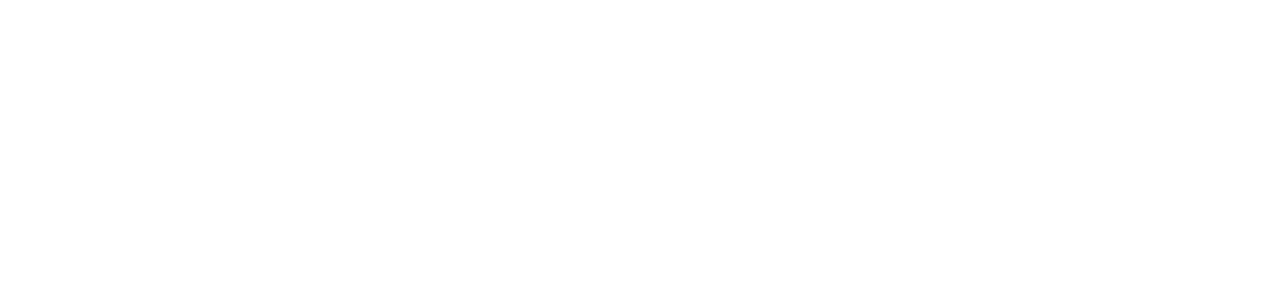
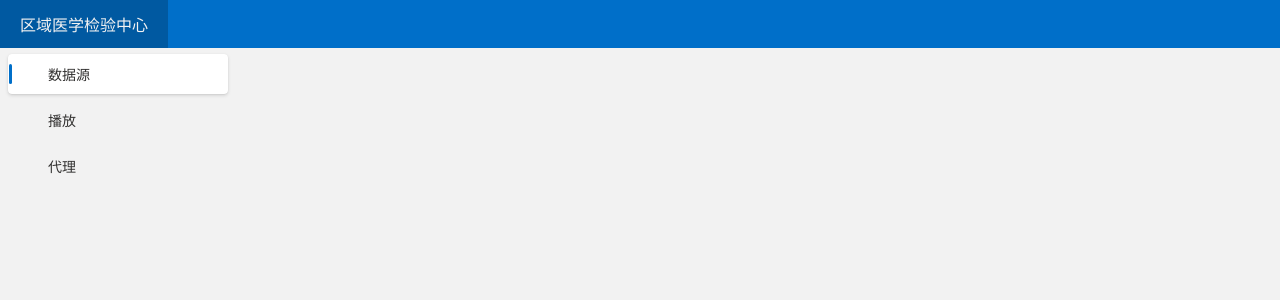
Before and after one commit to kobatomir/Narcissuss, an Angular app: page /source in a window 1280 px wide. Before the commit this address led to /. Shown: the top 300 px of the page. Built offline with nearby package versions, Linux system fonts and the light colour scheme; some icons are missing.

Commit message:
配置菜单样式

```diff
--- a/angular.json
+++ b/angular.json
@@ -31,7 +31,8 @@
               }
             ],
             "styles": [
-              "src/styles.scss"
+              "src/styles.scss",
+              "node_modules/@violets/font/FluentSystemIcons-Regular.css"
             ]
           },
           "configurations": {
--- a/src/app/app.routes.ts
+++ b/src/app/app.routes.ts
@@ -1,8 +1,9 @@
 import { Routes } from '@angular/router';
 import {FrameComponent} from '@modules/frame';
+import {pageRoutes} from '../pages';
 
 export const routes: Routes = [{
   path:'',
   component:FrameComponent,
-  children:[]
+  children:pageRoutes
 }];
--- a/src/modules/frame/index.ts
+++ b/src/modules/frame/index.ts
@@ -1,17 +1,20 @@
 import {Component} from '@angular/core';
 import {Header} from './header';
 import {RouterOutlet} from '@angular/router';
+import {NavigateView} from '@modules/navigate';
 
 @Component({
   selector: 'frame-component',
   imports: [
     Header,
-    RouterOutlet
+    RouterOutlet,
+    NavigateView
   ],
   template: `
     <div class="full">
       <frame-header />
       <div class="frame-container">
+             <navigate-view />
             <router-outlet />
       </div>
     </div>
@@ -21,6 +24,7 @@
      width: 100%;
      height: calc(100% - 2.5vw);
      overflow: hidden;
+     background-color: rgb(242, 242, 242);
    }
   `]
 })
--- /dev/null
+++ b/src/modules/navigate/NavigateInfo.ts
@@ -0,0 +1,6 @@
+export interface NavigateInfo{
+  name:string;
+  icon:string;
+  route:string;
+  children:NavigateInfo[];
+}
--- /dev/null
+++ b/src/modules/navigate/index.ts
@@ -0,0 +1,29 @@
+import {Component} from '@angular/core';
+import {NavigateItem} from '@modules/navigate/navigateItem';
+import {NavigateService} from '@modules/navigate/navigateService';
+
+@Component({
+  selector: 'navigate-view',
+  imports: [
+    NavigateItem
+  ],
+  providers:[NavigateService],
+  template: `
+    <div>
+      @for (d of data(); track $index) {
+            <navigate-item [data]="d" [level]="0" />
+          }
+    </div>
+
+  `
+})
+export class NavigateView {
+
+  data;
+
+   constructor(private service: NavigateService) {
+     this.data= service.data;
+     this.service.query();
+   }
+
+}
--- /dev/null
+++ b/src/modules/navigate/navigateItem.ts
@@ -0,0 +1,70 @@
+import {Component, Input} from '@angular/core';
+import {NavigateInfo} from '@modules/navigate/NavigateInfo';
+import {RouterLink, RouterLinkActive} from '@angular/router';
+
+@Component({
+  selector: 'navigate-item',
+  template: `
+    <div class="navigate-item transition-2 flex-align" [routerLink]="data.route" routerLinkActive="active">
+      <span class="icon flex-center" [style.margin-left.px]="level*30+10" >
+        <i class="{{data.icon}} flex-center"></i>
+      </span>
+      <span>{{ data.name }}</span>
+    </div>
+    @if (data.children.length > 0) {
+      @for (i of data.children; track $index) {
+        <navigate-item [data]="i" [level]="level+1"/>
+      }
+    }
+  `,
+  imports: [
+    RouterLink,
+    RouterLinkActive
+  ],
+  styles: [`
+    .navigate-item {
+      font-size: 14px;
+      font-weight: 400;
+      min-height: 40px;
+      color: rgb(50, 49, 48);
+      text-decoration: none;
+      cursor: pointer;
+      width: 220px;
+      margin: 6px 8px;
+      border-radius: 4px;
+      position: relative;
+
+      .icon{
+        width: 30px;
+      }
+
+      &:hover {
+        background-color: rgb(232, 232, 232);
+      }
+      &.active{
+        background-color:rgb(255,255,255) ;
+        box-shadow:  0 1.6px 3.6px 0 rgba(0, 0, 0, 0.133) ,  0 0.3px 0.9px 0 rgba(0, 0, 0, 0.11);
+        &::after{
+           content: ' ';
+           background-color: var(--main-color);
+           position: absolute;
+           height: 50%;
+           width: 3px;
+           border-radius: 1.5px;
+           left: 1px;
+        }
+        .icon{
+          color: var(--main-color);
+        }
+      }
+    }
+  `]
+})
+export class NavigateItem{
+
+  @Input()
+  data!:NavigateInfo;
+
+  @Input()
+  level:number=0;
+}
--- /dev/null
+++ b/src/modules/navigate/navigateService.ts
@@ -0,0 +1,33 @@
+import {Injectable, signal} from '@angular/core';
+import {NavigateInfo} from '@modules/navigate/NavigateInfo';
+
+@Injectable()
+export class NavigateService{
+
+  data = signal<NavigateInfo[]>([]);
+
+  query(){
+    const data: NavigateInfo[]=[
+      {
+        icon:'icon-app_recent_24',
+        name:'数据源',
+        route:'/source',
+        children:[]
+      },
+      {
+        icon:'icon-play_24',
+        name:'播放',
+        route:'/inventory',
+        children:[]
+      },
+      {
+        icon:'icon-tag_24',
+        name:'代理',
+        route:'/agent',
+        children:[]
+      }
+    ];
+    this.data.set(data);
+  }
+
+}
--- /dev/null
+++ b/src/pages/index.ts
@@ -0,0 +1,10 @@
+import {Routes} from '@angular/router';
+import {SourceHost} from './source';
+
+
+export const pageRoutes:Routes= [
+  {
+    path:'source',
+    component: SourceHost
+  }
+];
--- /dev/null
+++ b/src/pages/source/index.ts
@@ -0,0 +1,9 @@
+import {Component} from '@angular/core';
+
+@Component({
+  selector:'source-host',
+  template:``
+})
+export class SourceHost{
+
+}
```
